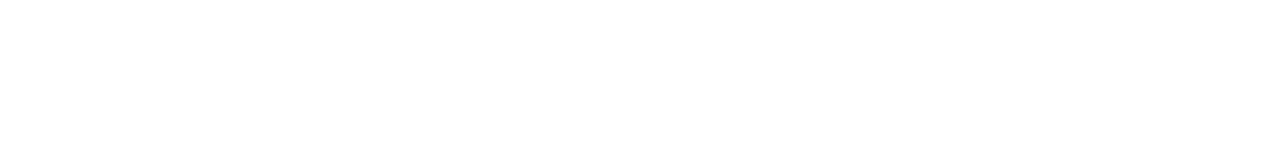
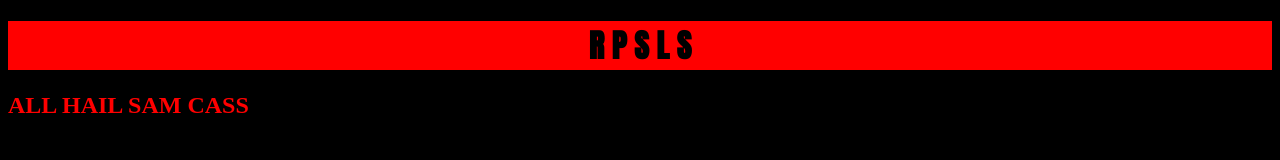
Before and after one commit to Code-Institute-Submissions/stephanielenehan-PP2, a plain HTML site: page index.html in a window 1280 px wide. Drawn offline with Linux system fonts and the light colour scheme.

Commit message:
add TBBT favicon links & files

```diff
--- a/assets/css/style.css
+++ b/assets/css/style.css
@@ -1,4 +1,19 @@
+@import url('https://fonts.googleapis.com/css2?family=Anton&display=swap');
 
+
+
+header {
+    background-color: red;
+    color: black;
+    text-align: center;
+    font-family: 'anton', sans-serif;
+}
+
+body {
+    background-color: black;
+    color: red;
+
+}
 
 
 
--- a/assets/js/script.js
+++ b/assets/js/script.js
@@ -1,3 +1,8 @@
+
+
+
+
+
 //Commented out old code from YT tutorial as out of date and some bad practices//
 //Code based on you tube tutorial by Kenny Yip Coding. Link in ReadMe.
 //let me;
--- a/index.html
+++ b/index.html
@@ -1,14 +1,44 @@
 <!DOCTYPE html>
 <html lang="en">
+
 <head>
     <meta charset="UTF-8">
     <meta name="viewport" content="width=device-width, initial-scale=1.0">
     <link rel="stylesheet" href="assets/css/style.css">
+    <link rel="apple-touch-icon" sizes="180x180" href="assets/favicon/apple-touch-icon.png">
+    <link rel="icon" type="image/png" sizes="32x32" href="assets/favicon/favicon-32x32.png">
+    <link rel="icon" type="image/png" sizes="16x16" href="assets/favicon/favicon-16x16.png">
     <title>RPSLS</title>
 </head>
+
 <body>
+
+    <header>
+        <h1>R P S L S</h1>
+        <!--<h1>Rock Paper Scissors Lizard Spock</h1>-->
+    </header>
+
+    <div>
+
+    </div>
+
+
+    <footer>
+        <h2>ALL HAIL SAM CASS</h2>
+    </footer>
+
+
+
+
+
+
+
+
+
+
     <script src="assets/js/script.js"></script>
 </body>
+
 </html>
 
 <!--Commented out old code from YT tutorial as out of date and some bad practices-->
@@ -23,15 +53,21 @@
     <link rel="stylesheet" href="assets/css/style.css">
 </head>
 <body>
-    <script src="assets/js/script.js"></script> --><!--check if script link runs 1st or last in body-->
+    <script src="assets/js/script.js"></script> -->
+<!--check if script link runs 1st or last in body-->
 <!--<h1>Rock Paper Scissors</h1>
 
 
-<img id="computer-choice">--> <!--opponent-choice-->
-<!--<br>--><!--breakline so that images will stack, decide if stacked for mobile and side by side for desktop/tablet-->
-<!--<img id="my-choice">--><!--your-choice-->
+<img id="computer-choice">-->
+<!--opponent-choice-->
+<!--<br>-->
+<!--breakline so that images will stack, decide if stacked for mobile and side by side for desktop/tablet-->
+<!--<img id="my-choice">-->
+<!--your-choice-->
 
-<!--<div id="choices"></div>--> <!--choices--><!--Put choices below my score. Put over to one side-->
+<!--<div id="choices"></div>-->
+<!--choices-->
+<!--Put choices below my score. Put over to one side-->
 <!--<h2>Rock breaks Scissors</h2>
 <h2>Paper covers Rock</h2>
 <h2>Scissors cuts Paper</h2>
```
Also changed, not shown: assets/favicon/android-chrome-192x192.png (added), assets/favicon/android-chrome-512x512.png (added), assets/favicon/apple-touch-icon.png (added), assets/favicon/favicon-16x16.png (added), assets/favicon/favicon-32x32.png (added), assets/favicon/favicon.ico (added), assets/favicon/site.webmanifest (added), 1 other file.
